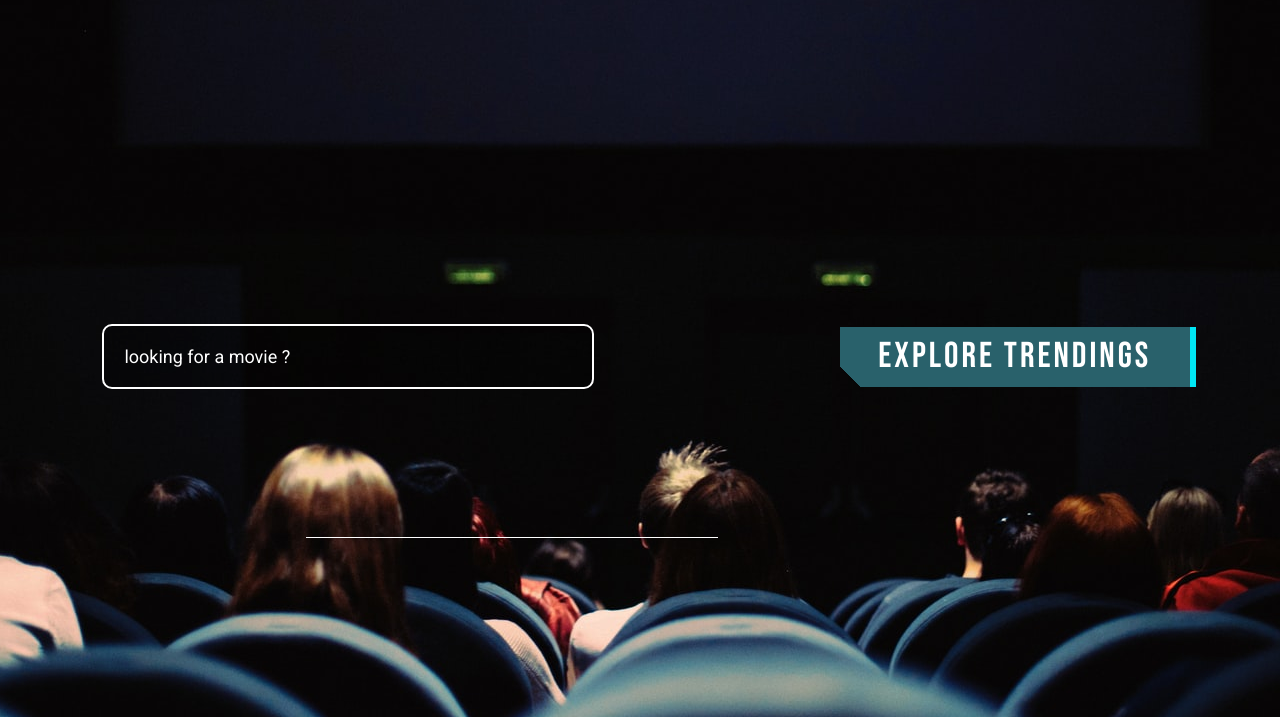
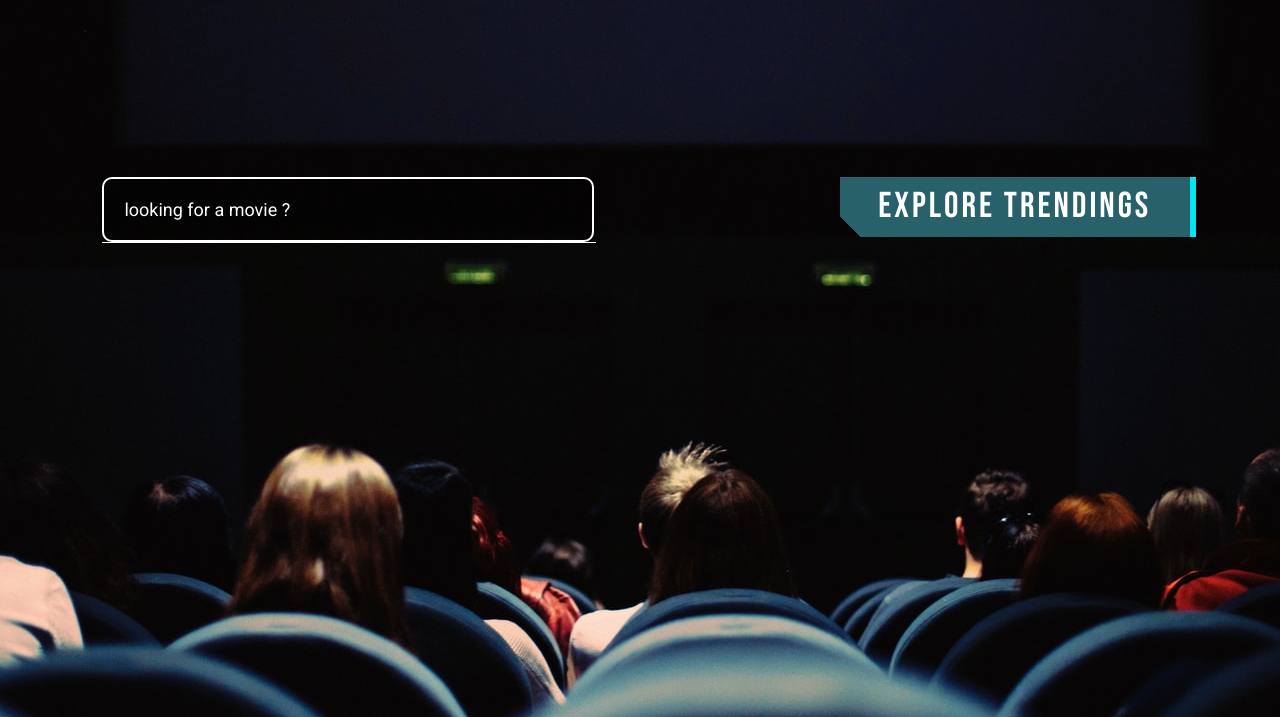
Before and after one commit to GSG-G10/egy-film, a website: page public/index.html in a window 1280 px wide. Shown: the part 83-800 px from the top of the page. Drawn offline with Linux system fonts and the light colour scheme; files that its build step writes are made by us from their sources; no server answers; files whose address does not match are found by name; a web font is replaced by a local one.

Commit message:
edit the autoComplete style #41

```diff
--- a/public/index.html
+++ b/public/index.html
@@ -32,13 +32,14 @@
         <div class="mainContainer">
             <div class="searchBox">
                 <input type="text" placeholder="looking for a movie ?" oninput="nameInput(this)">
+                <div id="suggestionsBar"></div>
             </div>
             <div class="trendingDev">
                 <button class="trendingBtn" onclick="window.location.href='./explore-page/explore.html'">Explore Trendings</button>
             </div>
         </div>
 
-        <div id="suggestionsBar"></div>
+
     </header>
     <main>
     <div class="searchResult"></div>
--- a/public/style.css
+++ b/public/style.css
@@ -84,7 +84,7 @@ body{
     width: 80%;
     height:50%;
     justify-content:space-between ;
-    align-items: center;
+    /* align-items: center; */
 }
 .searchBox {
     width: 60%;
@@ -107,7 +107,7 @@ body{
   border: 1px solid #ffffff;
   border-top:none;
   flex-direction: column;
-  width: 40%;
+  width: 100%;
 }
 .none {
     display:none;
```
